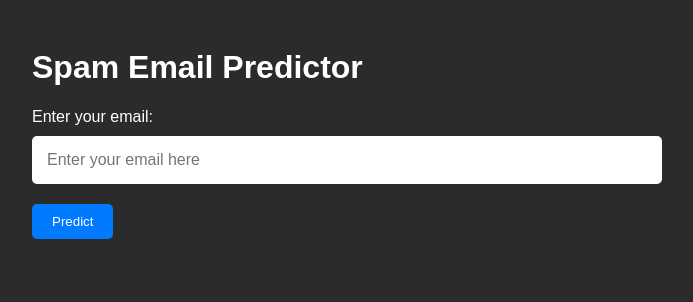
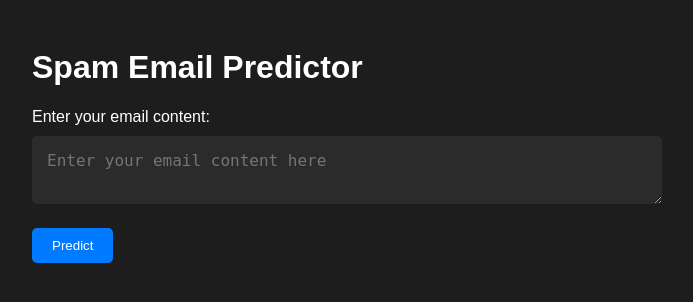
Before and after one commit to Kaus1kC0des/CodSoft, a Flask app: template Machine Learning/Task 4 - SMS Spam Detection/flaskapp/templates/predict.html in a window 1280 px wide. Shown: the top 302 px of the page, without its empty margins (308-1001 px from the left). Run offline with Flask 3, Linux system fonts and the light colour scheme; the template is opened without the code that fills it, so the values that code supplies are empty; parts of the project's set-up code (start-up, migrations or seed data) failed here and were passed over.

Commit message:
Rendered HTML for prediction website

```diff
--- a/Machine Learning/Task 4 - SMS Spam Detection/flaskapp/templates/predict.html
+++ b/Machine Learning/Task 4 - SMS Spam Detection/flaskapp/templates/predict.html
@@ -4,9 +4,9 @@
     <title>Spam Email Predictor</title>
     <style>
         body {
-            background-color: #2b2b2b;
+            background-color: #1d1d1d;
             color: #fff;
-            font-family: Arial, sans-serif;
+            font-family: 'San Francisco', sans-serif;
         }
         .container {
             width: 100%;
@@ -20,13 +20,16 @@
         .form-group label {
             display: block;
             margin-bottom: 10px;
+            color: #fff;
         }
-        .form-group input {
+        .form-group textarea {
             width: 100%;
-            padding: 15px; /* Increase padding to make the field bigger */
+            padding: 15px;
             border: none;
             border-radius: 5px;
-            font-size: 16px; /* Increase font size */
+            font-size: 16px;
+            background-color: #2b2b2b;
+            color: #fff;
         }
         .form-group button {
             padding: 10px 20px;
@@ -40,14 +43,33 @@
             background-color: #0056b3;
         }
     </style>
+    <script>
+    function handleFormSubmit(event) {
+        event.preventDefault(); // Prevent the form from being submitted normally
+
+        // Get the email content from the form
+        var emailContent = document.getElementById('emailContent').value;
+
+        // Send the email content to your server
+        var xhr = new XMLHttpRequest();
+        xhr.open("POST", '/predict', true);
+        xhr.setRequestHeader('Content-Type', 'application/json');
+        xhr.send(JSON.stringify({
+            emailContent: emailContent
+        }));
+
+        // Redirect to output.html
+        window.location.href = 'output.html';
+    }
+</script>
 </head>
 <body>
     <div class="container">
         <h1>Spam Email Predictor</h1>
-        <form action="/predict" method="post">
+        <form onsubmit="handleFormSubmit(event)">
             <div class="form-group">
-                <label for="email">Enter your email:</label>
-                <input type="email" id="email" name="email" required placeholder="Enter your email here">
+                <label for="emailContent">Enter your email content:</label>
+                <textarea id="emailContent" name="emailContent" required placeholder="Enter your email content here"></textarea>
             </div>
             <div class="form-group">
                 <button type="submit">Predict</button>
```
